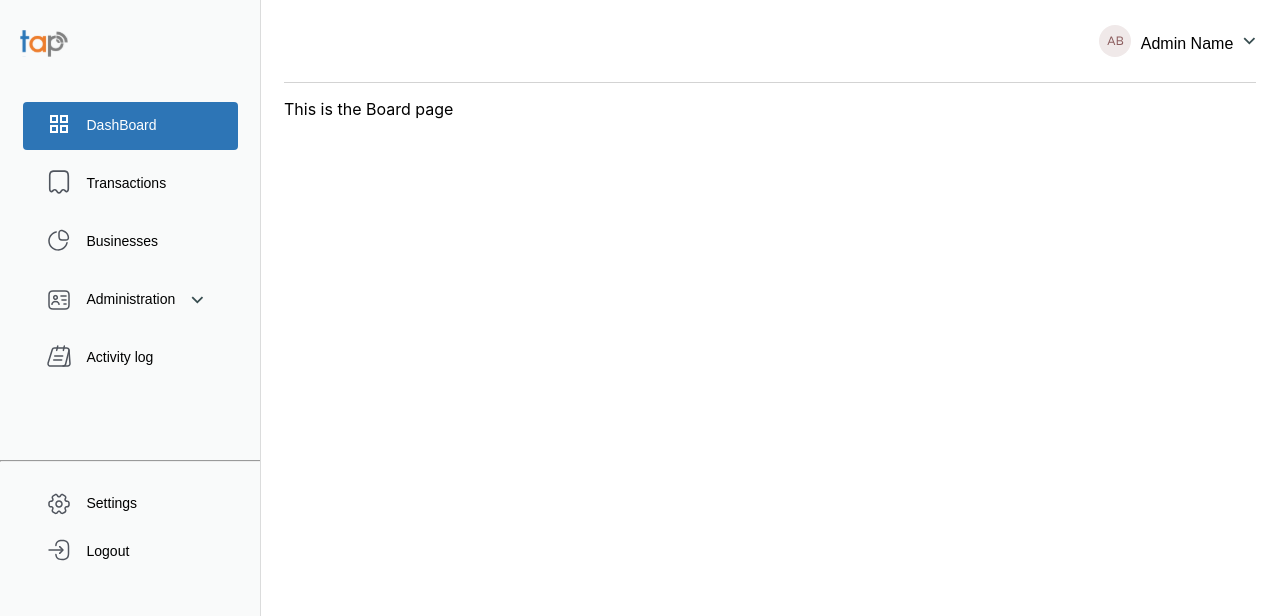
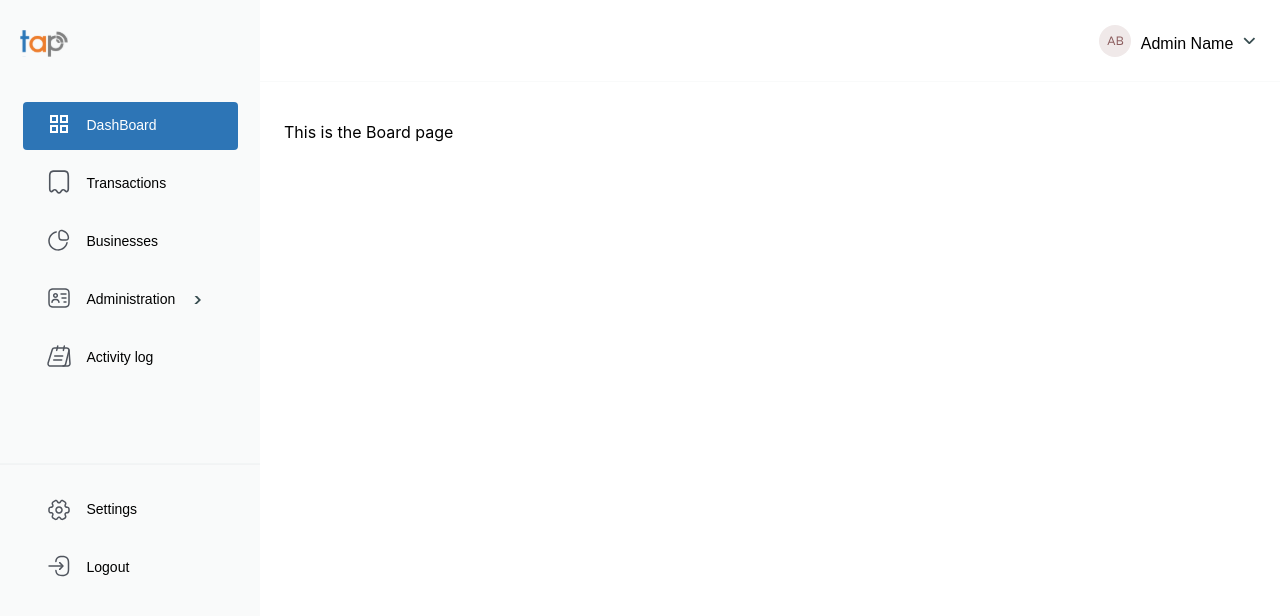
Before and after one commit to Tideman2/my-challenge, a React (Create React App) app: page /dashBoard in a window 1280 px wide. Shown: the top 616 px of the page. Built offline with nearby package versions, Linux system fonts and the light colour scheme; a web font is replaced by a local one.

Commit message:
fixed border lines on AdminIconBox

```diff
--- /dev/null
+++ b/src/assets/svgs/HrLine.jsx
@@ -0,0 +1,16 @@
+import SvgIcon from "@mui/material/SvgIcon";
+
+export default function HrLine(props) {
+  return (
+    <SvgIcon
+      width="260"
+      height="1"
+      viewBox="0 0 260 1"
+      fill="none"
+      xmlns="http://www.w3.org/2000/svg"
+      {...props}
+    >
+      <line y1="0.5" x2="260" y2="0.5" stroke="#EBEEEF" />
+    </SvgIcon>
+  );
+}
--- /dev/null
+++ b/src/assets/svgs/PersonalCard.jsx
@@ -0,0 +1,39 @@
+import SvgIcon from "@mui/material/SvgIcon";
+
+export default function PersonalCard(props) {
+  return (
+    <SvgIcon
+      width="24"
+      height="24"
+      viewBox="0 0 24 24"
+      fill="none"
+      xmlns="http://www.w3.org/2000/svg"
+      {...props}
+    >
+      <path
+        d="M17 21.75H7C2.59 21.75 1.25 20.41 1.25 16V8C1.25 3.59 2.59 2.25 7 2.25H17C21.41 2.25 22.75 3.59 22.75 8V16C22.75 20.41 21.41 21.75 17 21.75ZM7 3.75C3.42 3.75 2.75 4.43 2.75 8V16C2.75 19.57 3.42 20.25 7 20.25H17C20.58 20.25 21.25 19.57 21.25 16V8C21.25 4.43 20.58 3.75 17 3.75H7Z"
+        fill="#50555E"
+      />
+      <path
+        d="M19 8.75H14C13.59 8.75 13.25 8.41 13.25 8C13.25 7.59 13.59 7.25 14 7.25H19C19.41 7.25 19.75 7.59 19.75 8C19.75 8.41 19.41 8.75 19 8.75Z"
+        fill="#50555E"
+      />
+      <path
+        d="M19 12.75H15C14.59 12.75 14.25 12.41 14.25 12C14.25 11.59 14.59 11.25 15 11.25H19C19.41 11.25 19.75 11.59 19.75 12C19.75 12.41 19.41 12.75 19 12.75Z"
+        fill="#50555E"
+      />
+      <path
+        d="M19 16.75H17C16.59 16.75 16.25 16.41 16.25 16C16.25 15.59 16.59 15.25 17 15.25H19C19.41 15.25 19.75 15.59 19.75 16C19.75 16.41 19.41 16.75 19 16.75Z"
+        fill="#50555E"
+      />
+      <path
+        d="M8.49945 12.0399C7.08945 12.0399 5.93945 10.8899 5.93945 9.47992C5.93945 8.06992 7.08945 6.91992 8.49945 6.91992C9.90945 6.91992 11.0595 8.06992 11.0595 9.47992C11.0595 10.8899 9.90945 12.0399 8.49945 12.0399ZM8.49945 8.41992C7.91945 8.41992 7.43945 8.89992 7.43945 9.47992C7.43945 10.0599 7.91945 10.5399 8.49945 10.5399C9.07945 10.5399 9.55945 10.0599 9.55945 9.47992C9.55945 8.89992 9.07945 8.41992 8.49945 8.41992Z"
+        fill="#50555E"
+      />
+      <path
+        d="M11.9999 17.0798C11.6199 17.0798 11.2899 16.7898 11.2499 16.3998C11.1399 15.3198 10.2699 14.4498 9.17991 14.3498C8.71991 14.3098 8.25991 14.3098 7.79991 14.3498C6.70991 14.4498 5.83991 15.3098 5.72991 16.3998C5.68991 16.8098 5.31991 17.1198 4.90991 17.0698C4.49991 17.0298 4.19991 16.6598 4.23991 16.2498C4.41991 14.4498 5.84991 13.0198 7.65991 12.8598C8.20991 12.8098 8.76991 12.8098 9.31991 12.8598C11.1199 13.0298 12.5599 14.4598 12.7399 16.2498C12.7799 16.6598 12.4799 17.0298 12.0699 17.0698C12.0499 17.0798 12.0199 17.0798 11.9999 17.0798Z"
+        fill="#50555E"
+      />
+    </SvgIcon>
+  );
+}
--- a/src/components/layout/DashboardLayout/DashboardLayout.jsx
+++ b/src/components/layout/DashboardLayout/DashboardLayout.jsx
@@ -12,6 +12,8 @@ import LogOutIcon from "../../../assets/svgs/LogOutIcon";
 import ActivityLogIcon from "../../../assets/svgs/ActivityLogIcon";
 import AdminNameIcon from "../../../assets/svgs/AdminNameIcon";
 import DropDownArrowIcon from "../../../assets/svgs/DropDownArrowIcon";
+import HrLine from "../../../assets/svgs/HrLine";
+import PersonalCard from "../../../assets/svgs/PersonalCard";
 
 const NavLinkDrawer = styled(Drawer)({
   flexShrink: 0,
@@ -23,6 +25,7 @@ const NavLinkDrawer = styled(Drawer)({
     flexDirection: "column",
     paddingTop: "30px",
     overflow: "hidden",
+    border: "none"
   },
 });
 
@@ -59,25 +62,34 @@ const AdminIconBox = styled(Box)(() => {
   return {
     width: "100%",
     height: "82px",
+    boxSizing: "border-box",
+    paddingLeft: "24px",
+    paddingRight: "24px",
     display: "flex",
     justifyContent: "end",
     alignItems: "center",
-    borderBottom: "0.4px solid lightgray",
+    borderBottom: "0.4px solid rgb(249, 250, 250)",
   };
 });
 
+const Content = styled(Box)(() => {
+
+  return {
+    padding: "24px"
+  }
+})
 
 export default function DashboardLayout() {
   return (
     <Container
       sx={{
-        margin: "0px",
-        padding: "0px",
-        display: "flex", // Flex layout to handle sidebar + content
+        margin: "0px !important",
+        padding: "0px !important",
+        display: "flex !important", // Flex layout to handle sidebar + content
       }}
       maxWidth={false}
     >
-      <NavLinkDrawer variant="permanent" margin= "0px">
+      <NavLinkDrawer variant="permanent" margin="0px">
         <LogoBox>
           <TopLogo style={{ width: "100%", height: "100%" }} />
         </LogoBox>
@@ -114,13 +126,7 @@ export default function DashboardLayout() {
             />
             <NavLinks
               icon={
-                <LinkIconBox>
-                  <img
-                    src={administrationIcon}
-                    alt="administrationIcon"
-                    width="100%"
-                  />
-                </LinkIconBox>
+                <PersonalCard />
               }
               path={"/dashBoard/administration"}
               title="Administration"
@@ -142,9 +148,8 @@ export default function DashboardLayout() {
             />
           </Box>
         </NavLinksBox>
-        <hr style={{ width: "100%", fontWeight: "lighter" }} />
-        <NavLinksBox sx={{ mt: "10px" }}>
-          <Box>
+        <HrLine style={{ width: "100%" }} />
+        <NavLinksBox sx={{ mt: "10px", gap: "10px" }}>
             <NavLinks
               icon={
                 <LinkIconBox>
@@ -162,7 +167,6 @@ export default function DashboardLayout() {
                 console.log("loged out");
               }}
             />
-          </Box>
         </NavLinksBox>
       </NavLinkDrawer>
 
@@ -175,17 +179,27 @@ export default function DashboardLayout() {
         }}
       >
         <AdminIconBox>
-          <Box height={"32px"} width={"auto"} display={"flex"} gap={"10px"}>
+          <Box
+            height={"32px"}
+            width={"auto"}
+            display={"flex"}
+            alignItems={"center"}
+            gap={"10px"}
+          >
             <AdminNameIcon style={{ width: "32px", height: "32px" }} />
             <Box sx={{ display: "flex", alignItems: "center", gap: "10px" }}>
               <Typography width={"fit-content"} height={"18px"}>
                 Admin Name
               </Typography>
-            <DropDownArrowIcon style={{ width: "12.73px", height: "7.78px" }} />
+              <DropDownArrowIcon
+                style={{ width: "12.73px", height: "7.78px" }}
+              />
             </Box>
           </Box>
         </AdminIconBox>
+        <Content>
         <Outlet />
+        </Content>
       </Box>
     </Container>
   );
--- a/src/components/layout/DashboardLayout/components/NavLinks.jsx
+++ b/src/components/layout/DashboardLayout/components/NavLinks.jsx
@@ -109,7 +109,7 @@ function NavLinks({ icon, title, path, menuItems, ...rests }) {
         {hasSubMenuItems && (
           <DropDownArrowIcon
             style={{ width: "12.73px", height: "7.78px" }}
-            rotation={isMenuOpen? 180 : 0} // Rotate if menu is open
+            rotation={isMenuOpen? 180 : 270} // Rotate if menu is open
           />
         )}
       </CustomNavLink>
```
Lines whose indentation alone changed are shown as unchanged.
